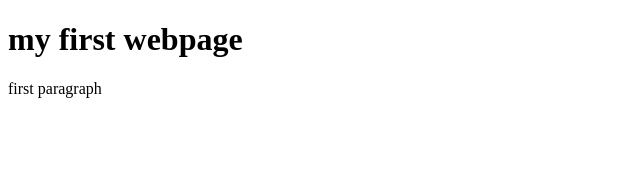
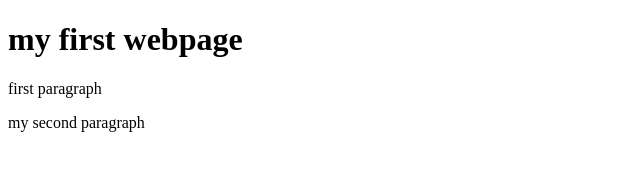
Before and after one commit to hrxh12/FSD-CSE-B, a plain HTML site: page HTML/index.html in a window 1280 px wide. Shown: the whole page, without its empty margins (0-640 px from the left). Drawn offline with Linux system fonts and the light colour scheme.

Commit message:
added one more paragraph in index file

```diff
--- a/HTML/index.html
+++ b/HTML/index.html
@@ -8,5 +8,6 @@
 <body>
     <h1>my first webpage</h1>
     <p>first paragraph</p>
+    <p>my second paragraph</p>
 </body>
 </html>
```
